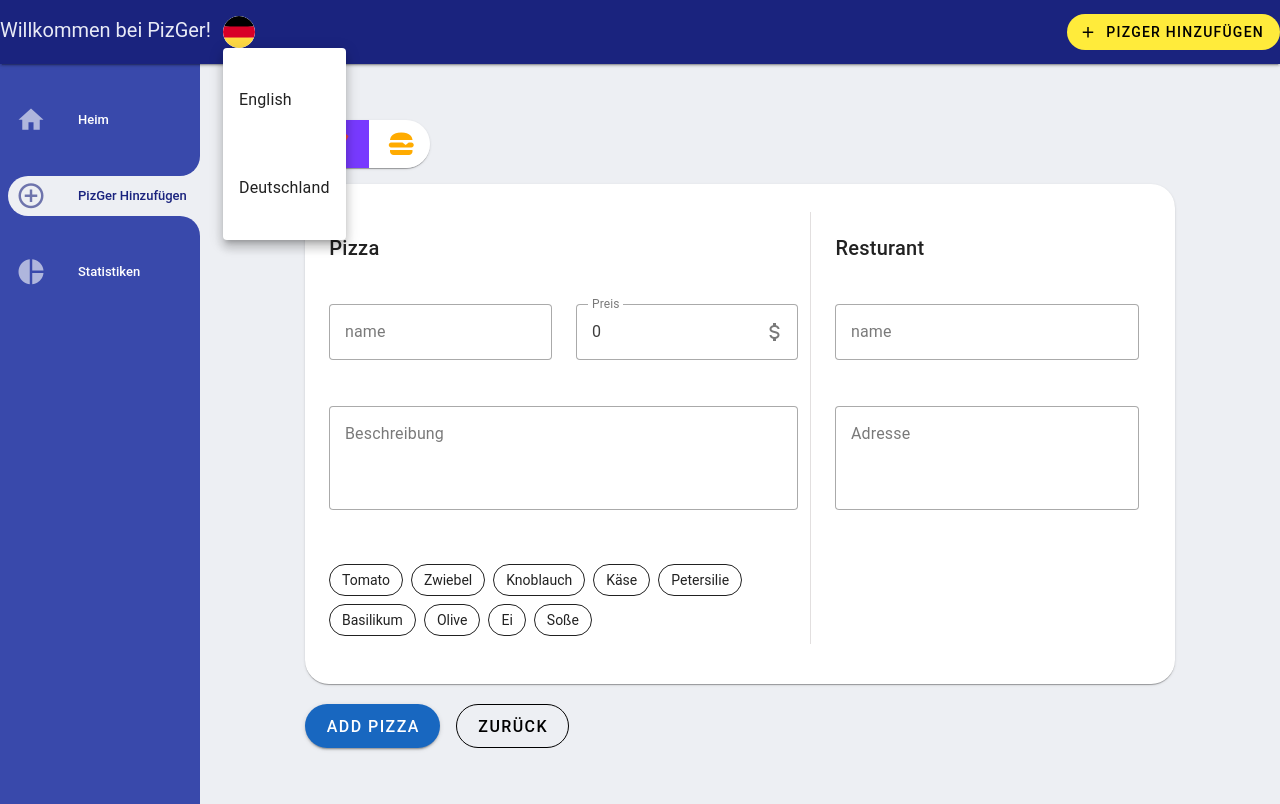
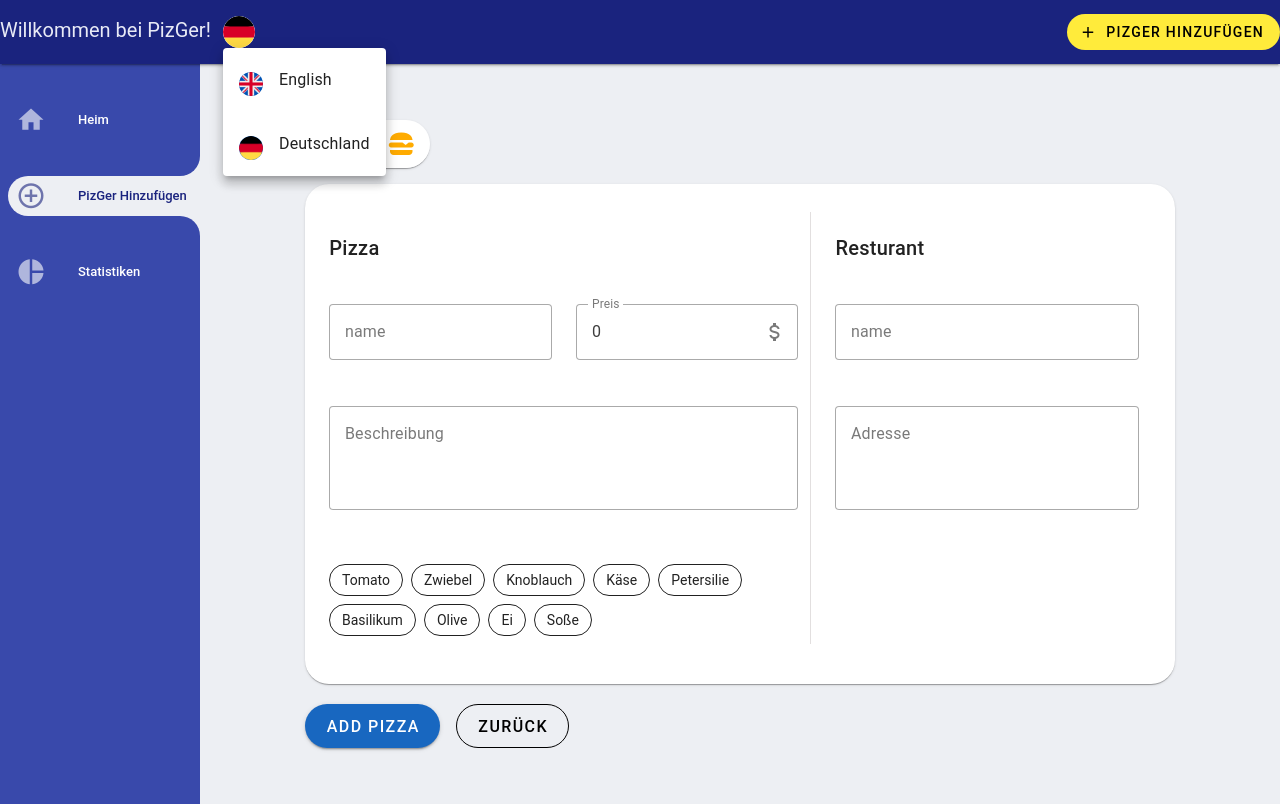
Before and after one commit to maedekaboli/PizGer, a Vue app: page /food in a window 1280 px wide. Both pictures are taken after a click on the element 238 px from the left and 32 px from the top of the page. Built offline with nearby package versions, Linux system fonts and the light colour scheme.

Commit message:
style of locales menu finished

```diff
--- a/src/assets/main.css
+++ b/src/assets/main.css
@@ -14,3 +14,7 @@ a {
 .v-text-field .v-input__details {
   padding-inline-start: 0;
 }
+
+.cursor-pointer{
+  cursor: pointer !important;
+}
--- a/src/views/layout/navbar/LocalesMenu.vue
+++ b/src/views/layout/navbar/LocalesMenu.vue
@@ -23,20 +23,31 @@ const changeLocale = (val: LocalesMenuModel) => {
     locale.value = LocaleEnum[val.value]
     currentLocaleImg.value = val.prependAvatar
 }
-console.log(locale.value)
 </script>
 
 <template>
     <v-menu>
         <template v-slot:activator="{ props }">
-            <v-avatar class="ml-3" size="small" v-bind="props">
+            <v-avatar class="ml-3 cursor-pointer" size="small" v-bind="props">
                 <v-img :src="`/${currentLocaleImg}.png`" alt="John"></v-img>
             </v-avatar>
         </template>
-        <v-list active-color="primary" item-props lines="three">
+        <v-list class="py-0" active-color="primary" item-props lines="three">
             <v-list-item v-for="(item, index) in menuItems" :key="index" @click="changeLocale(item)">
+                <template v-slot:prepend>
+                    <v-avatar size="x-small" color="primary">
+                        <v-img :src="`/${item.prependAvatar}.png`"></v-img>
+                    </v-avatar>
+                </template>
                 <v-list-item-title>{{ item.title }}</v-list-item-title>
             </v-list-item>
         </v-list>
     </v-menu>
 </template>
+
+
+<style scoped>
+.v-list-item--density-default:not(.v-list-item--nav).v-list-item--three-line {
+    min-height: 58px;
+}
+</style>
```
